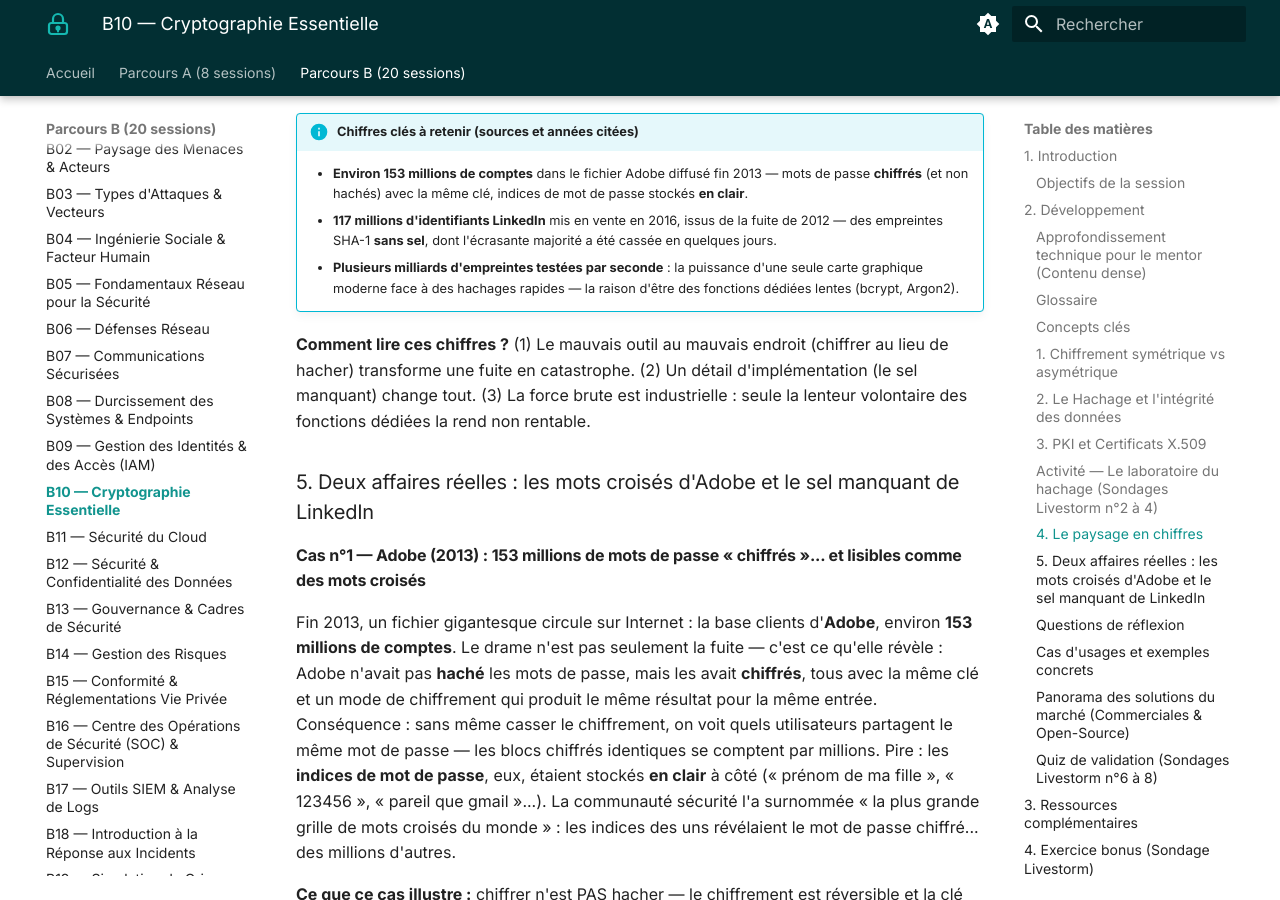
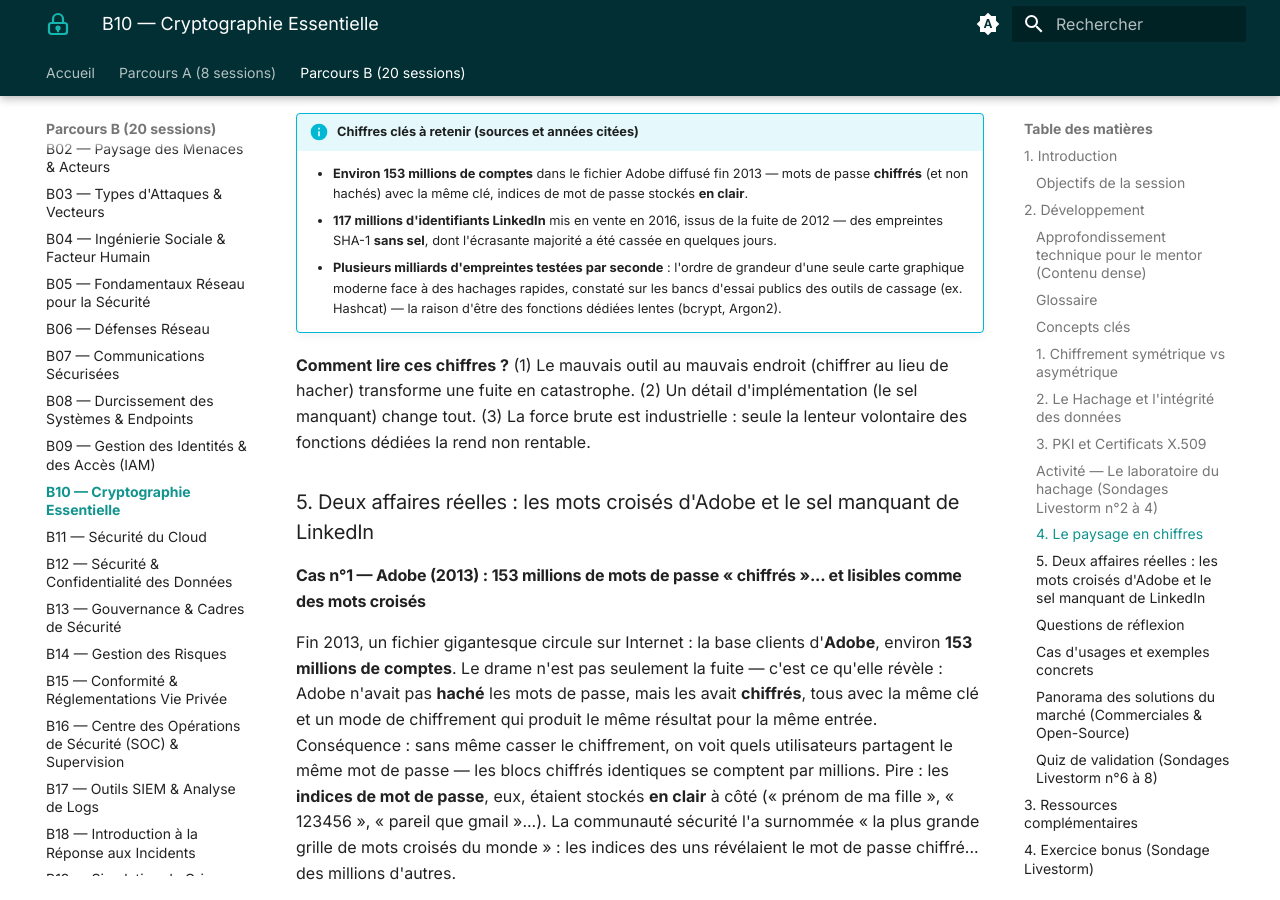
Before and after one commit to NicoBOD/Cybersecurity-Guided-Learning-Experience-IBM-SkillsBuild, an MkDocs documentation site: the page built from docs/ressources-pedagogiques/parcours-B-20sessions/supports-md/B_S10_support.md, in a window 1280 px wide and 900 px high, scrolled down 6874 px. Built offline with MkDocs 1.6.1 and Material for MkDocs 9.7.7, drawn with Linux system fonts in a browser that asks for light colours.

Commit message:
fix(B10,B11,B12): dater ou sourcer toutes les puces des encadrés de chiffres clés
Les encadrés annoncent « sources et années citées » : ajout de l'année
du rapport Veeam Ransomware Trends (2023, B12), de l'année de la
prédiction Gartner (2019, B11), et sourçage de l'ordre de grandeur GPU
(bancs d'essai publics Hashcat, B10 — même défaut non relevé, corrigé
par cohérence).

Suite à la review Copilot sur la PR #11.

Co-Authored-By: Claude Fable 5 <noreply@anthropic.com>
Claude-Session: https://claude.ai/code/session_01Ps7Xm1CCkojBwu43mAmv2z

```diff
--- a/docs/ressources-pedagogiques/parcours-B-20sessions/supports-md/B_S10_support.md
+++ b/docs/ressources-pedagogiques/parcours-B-20sessions/supports-md/B_S10_support.md
@@ -148,7 +148,7 @@ Comment être sûr que la clé publique de `banque.com` appartient bien à votre
 !!! info "Chiffres clés à retenir (sources et années citées)"
     - **Environ 153 millions de comptes** dans le fichier Adobe diffusé fin 2013 — mots de passe **chiffrés** (et non hachés) avec la même clé, indices de mot de passe stockés **en clair**.
     - **117 millions d'identifiants LinkedIn** mis en vente en 2016, issus de la fuite de 2012 — des empreintes SHA-1 **sans sel**, dont l'écrasante majorité a été cassée en quelques jours.
-    - **Plusieurs milliards d'empreintes testées par seconde** : la puissance d'une seule carte graphique moderne face à des hachages rapides — la raison d'être des fonctions dédiées lentes (bcrypt, Argon2).
+    - **Plusieurs milliards d'empreintes testées par seconde** : l'ordre de grandeur d'une seule carte graphique moderne face à des hachages rapides, constaté sur les bancs d'essai publics des outils de cassage (ex. Hashcat) — la raison d'être des fonctions dédiées lentes (bcrypt, Argon2).
 
 **Comment lire ces chiffres ?** (1) Le mauvais outil au mauvais endroit (chiffrer au lieu de hacher) transforme une fuite en catastrophe. (2) Un détail d'implémentation (le sel manquant) change tout. (3) La force brute est industrielle : seule la lenteur volontaire des fonctions dédiées la rend non rentable.
 
```
Also changed, not shown: docs/ressources-pedagogiques/parcours-B-20sessions/supports-md/B_S11_support.md (+1 -1 lines), docs/ressources-pedagogiques/parcours-B-20sessions/supports-md/B_S12_support.md (+1 -1 lines).
